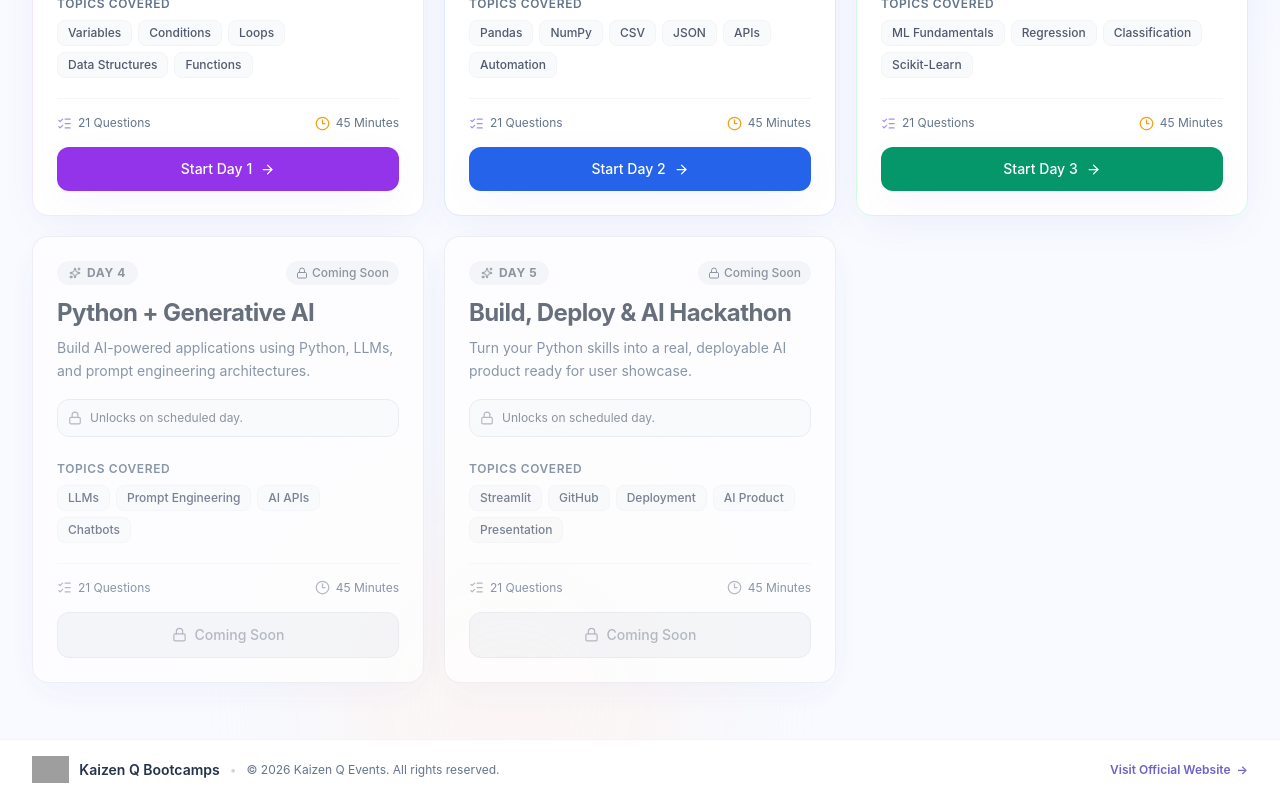
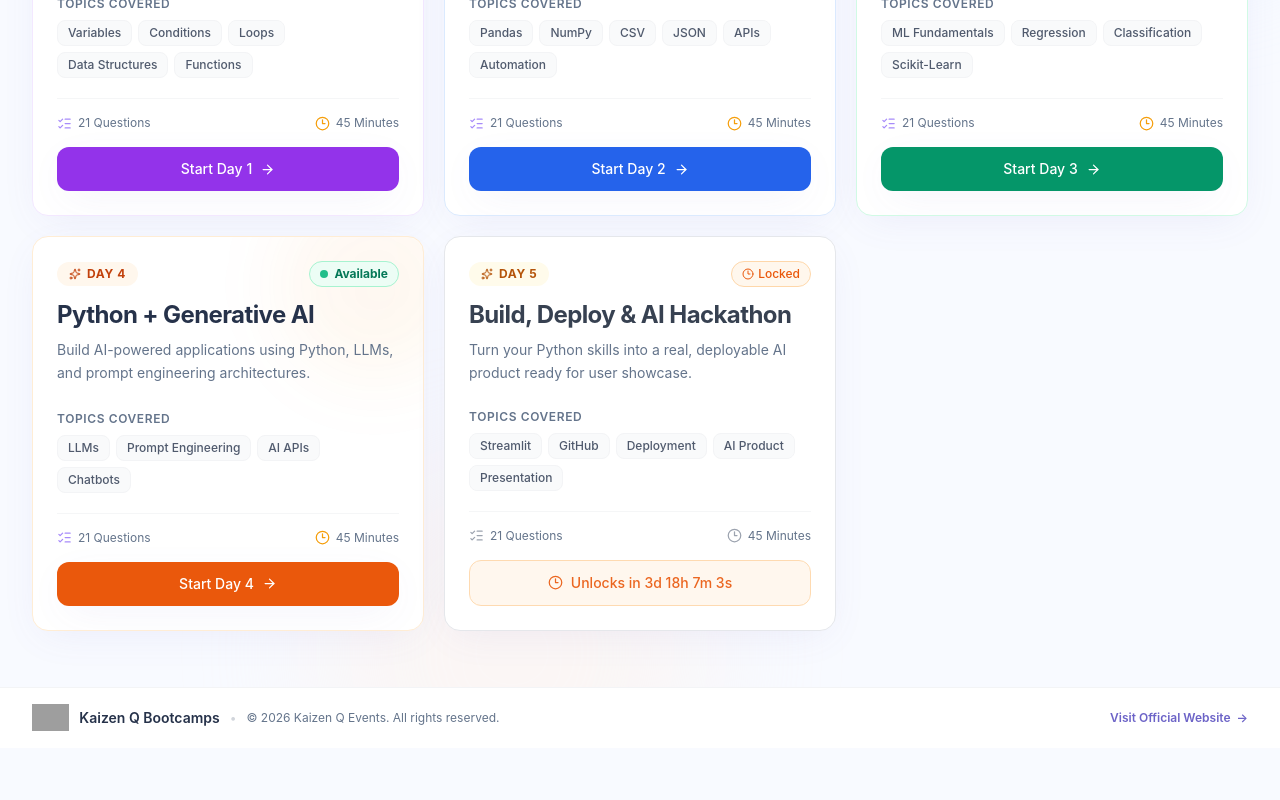
Before and after one commit to SHARABUMANOJKUMAR/kaizenqeeventstasks-Day-1, a React (Vite) app: page / in a window 1280 px wide. Shown: the part 1021-1821 px from the top of the page. After the commit the page ends 1769 px from the top, so only its background shows below. Built offline with nearby package versions, Linux system fonts and the light colour scheme; grey boxes are pictures that could not be loaded.

Commit message:
Configure Day 5 with countdown timer and Google Sheets backend

```diff
--- a/src/components/AssessmentPage.jsx
+++ b/src/components/AssessmentPage.jsx
@@ -213,6 +213,15 @@ const AssessmentPage = ({ studentData, onComplete }) => {
   };
 
   const submitAssessment = async () => {
+    // Enforce Day 5 Submission Time (Oct 2, 2026 at 17:35 IST)
+    if (dayConfig.id === 5) {
+      const submissionStartTime = new Date("2026-10-02T17:35:00+05:30").getTime();
+      if (new Date().getTime() < submissionStartTime) {
+        alert("Submissions for Day 5 are locked until October 2, 2026 at 5:35 PM. Your progress is saved locally. Please come back and click Submit after the scheduled time!");
+        return;
+      }
+    }
+
     setIsSubmitting(true);
 
     // Calculate objective score
--- a/src/components/DayCard.jsx
+++ b/src/components/DayCard.jsx
@@ -1,11 +1,48 @@
-import React from 'react';
+import React, { useState, useEffect } from 'react';
 import { motion } from 'framer-motion';
 import { ArrowRight, Clock3, ListChecks, CheckCircle2, Lock, Sparkles, AlertCircle } from 'lucide-react';
 
 const DayCard = ({ day, isCompleted, onSelect }) => {
+  const [timeLeft, setTimeLeft] = useState('');
+  const [isTimeLocked, setIsTimeLocked] = useState(false);
+
+  useEffect(() => {
+    if (!day.unlockTime) {
+      setIsTimeLocked(false);
+      return;
+    }
+
+    const target = new Date(day.unlockTime).getTime();
+
+    const update = () => {
+      const now = new Date().getTime();
+      const diff = target - now;
+      if (diff <= 0) {
+        setIsTimeLocked(false);
+        setTimeLeft('');
+        return;
+      }
+
+      setIsTimeLocked(true);
+      const d = Math.floor(diff / (1000 * 60 * 60 * 24));
+      const h = Math.floor((diff / (1000 * 60 * 60)) % 24);
+      const m = Math.floor((diff / 1000 / 60) % 60);
+      const s = Math.floor((diff / 1000) % 60);
+
+      let str = '';
+      if (d > 0) str += `${d}d `;
+      str += `${h}h ${m}m ${s}s`;
+      setTimeLeft(str);
+    };
+
+    update();
+    const interval = setInterval(update, 1000);
+    return () => clearInterval(interval);
+  }, [day.unlockTime]);
+
   const isClosed = day.status === 'closed';
-  const isLocked = day.status === 'locked' || day.status === 'coming_soon';
-  const isDisabled = isClosed || isLocked;
+  const isLockedStatus = day.status === 'locked' || day.status === 'coming_soon';
+  const isDisabled = isClosed || isLockedStatus || isTimeLocked;
 
   return (
     <motion.div
@@ -14,7 +51,7 @@ const DayCard = ({ day, isCompleted, onSelect }) => {
       transition={{ duration: 0.25, ease: "easeOut" }}
       className={`relative bg-surface rounded-2xl p-5 sm:p-6 shadow-soft border transition-all duration-300 flex flex-col justify-between overflow-hidden group h-full
         ${isClosed ? 'border-gray-200 opacity-85 bg-gray-50/40' : ''}
-        ${isLocked ? 'border-gray-200/80 opacity-75 bg-gray-50/30' : ''}
+        ${isLockedStatus ? 'border-gray-200/80 opacity-75 bg-gray-50/30' : ''}
         ${!isDisabled && isCompleted ? 'border-emerald-200 shadow-emerald-500/5' : ''}
         ${!isDisabled && !isCompleted ? `${day.theme.cardBorder} hover:shadow-soft-lg ${day.theme.hoverBorder}` : ''}
       `}
@@ -37,10 +74,15 @@ const DayCard = ({ day, isCompleted, onSelect }) => {
               <CheckCircle2 size={13} className="text-gray-500" />
               Submissions Closed
             </span>
-          ) : isLocked ? (
+          ) : isLockedStatus ? (
             <span className="inline-flex items-center gap-1 px-2.5 py-1 rounded-full text-xs font-medium bg-gray-100 text-gray-500">
               <Lock size={12} />
               Coming Soon
+            </span>
+          ) : isTimeLocked ? (
+            <span className="inline-flex items-center gap-1 px-2.5 py-1 rounded-full text-xs font-medium bg-orange-50 text-orange-600 border border-orange-200">
+              <Clock3 size={12} />
+              Locked
             </span>
           ) : isCompleted ? (
             <span className="inline-flex items-center gap-1 px-2.5 py-1 rounded-full text-xs font-semibold bg-emerald-50 text-emerald-700 border border-emerald-200">
@@ -75,7 +117,7 @@ const DayCard = ({ day, isCompleted, onSelect }) => {
           </div>
         )}
 
-        {isLocked && (
+        {isLockedStatus && (
           <div className="mb-4 p-2.5 rounded-xl bg-gray-50 border border-gray-200 text-xs text-gray-500 flex items-center gap-2">
             <Lock size={14} className="text-gray-400 shrink-0" />
             <span>Unlocks on scheduled day.</span>
@@ -119,11 +161,13 @@ const DayCard = ({ day, isCompleted, onSelect }) => {
           className={`w-full py-3 px-4 rounded-xl font-medium text-sm transition-all duration-200 flex items-center justify-center gap-2 shadow-xs
             ${isClosed
               ? 'bg-gray-100 text-gray-400 cursor-not-allowed border border-gray-200'
-              : isLocked
+              : isLockedStatus
                 ? 'bg-gray-100 text-gray-400 cursor-not-allowed border border-gray-200'
-                : isCompleted
-                  ? 'bg-emerald-600 hover:bg-emerald-700 text-white shadow-emerald-500/10'
-                  : `${day.theme.btnBg} text-white shadow-soft group-hover:shadow-soft-lg`
+                : isTimeLocked
+                  ? 'bg-orange-50 text-orange-600 cursor-not-allowed border border-orange-200 animate-pulse'
+                  : isCompleted
+                    ? 'bg-emerald-600 hover:bg-emerald-700 text-white shadow-emerald-500/10'
+                    : `${day.theme.btnBg} text-white shadow-soft group-hover:shadow-soft-lg`
             }
           `}
         >
@@ -132,10 +176,15 @@ const DayCard = ({ day, isCompleted, onSelect }) => {
               <CheckCircle2 size={15} />
               Day {day.dayNumber} Submissions Closed
             </>
-          ) : isLocked ? (
+          ) : isLockedStatus ? (
             <>
               <Lock size={15} />
               Coming Soon
+            </>
+          ) : isTimeLocked ? (
+            <>
+              <Clock3 size={15} />
+              Unlocks in {timeLeft}
             </>
           ) : isCompleted ? (
             <>
--- a/src/data/bootcampDays.js
+++ b/src/data/bootcampDays.js
@@ -95,26 +95,27 @@ export const bootcampDays = [
     shortTitle: "Generative AI",
     description: "Build AI-powered applications using Python, LLMs, and prompt engineering architectures.",
     topics: ["LLMs", "Prompt Engineering", "AI APIs", "Chatbots"],
-    status: "locked", // Completely locked
+    status: "available", // Unlocked & Connected
     durationMinutes: 45,
     totalQuestions: 21,
     mcqCount: 17,
     codingCount: 4,
     route: "/day/4",
-    accentColor: "peach",
+    sheetsUrl: "https://script.google.com/macros/s/AKfycbxJotWqL0JgG9arnpWuMZ1xpQWVbMr3l8FE9s0dPSF4q5GgjzMrTQchZSINopk4Q9wtdA/exec",
+    accentColor: "orange",
     theme: {
-      badgeBg: "bg-gray-100",
-      badgeText: "text-gray-500",
-      border: "border-gray-200",
-      borderActive: "border-gray-300",
-      hoverBorder: "hover:border-gray-200",
-      glowBg: "from-gray-500/5 to-slate-500/5",
-      btnBg: "bg-gray-100 text-gray-400 cursor-not-allowed border border-gray-200",
-      btnSecondary: "text-gray-400 bg-gray-50",
-      accentText: "text-gray-400",
-      cardBorder: "border-gray-200/80",
-      iconBg: "bg-gray-100 text-gray-400",
-      pillBg: "bg-gray-50 text-gray-500 border-gray-100"
+      badgeBg: "bg-orange-50",
+      badgeText: "text-orange-700",
+      border: "border-orange-200",
+      borderActive: "border-orange-500",
+      hoverBorder: "hover:border-orange-300",
+      glowBg: "from-orange-500/10 to-amber-500/10",
+      btnBg: "bg-orange-600 hover:bg-orange-700",
+      btnSecondary: "text-orange-700 bg-orange-50 hover:bg-orange-100",
+      accentText: "text-orange-600",
+      cardBorder: "border-orange-100",
+      iconBg: "bg-orange-100 text-orange-600",
+      pillBg: "bg-orange-50 text-orange-700 border-orange-200"
     }
   },
   {
@@ -124,26 +125,28 @@ export const bootcampDays = [
     shortTitle: "Build & Deploy",
     description: "Turn your Python skills into a real, deployable AI product ready for user showcase.",
     topics: ["Streamlit", "GitHub", "Deployment", "AI Product", "Presentation"],
-    status: "locked", // Completely locked
+    status: "available", // Unlocked & Connected
     durationMinutes: 45,
     totalQuestions: 21,
     mcqCount: 17,
     codingCount: 4,
     route: "/day/5",
+    sheetsUrl: "https://script.google.com/macros/s/AKfycbx4Wto_Nm_f0B6cfKLxgj0gOSsaTN1qjo9H1Lq9KhAjdmiy-TrE5V8kL3IzArHGnM6u/exec",
+    unlockTime: "2026-10-02T17:35:00+05:30",
     accentColor: "amber",
     theme: {
-      badgeBg: "bg-gray-100",
-      badgeText: "text-gray-500",
-      border: "border-gray-200",
-      borderActive: "border-gray-300",
-      hoverBorder: "hover:border-gray-200",
-      glowBg: "from-gray-500/5 to-slate-500/5",
-      btnBg: "bg-gray-100 text-gray-400 cursor-not-allowed border border-gray-200",
-      btnSecondary: "text-gray-400 bg-gray-50",
-      accentText: "text-gray-400",
-      cardBorder: "border-gray-200/80",
-      iconBg: "bg-gray-100 text-gray-400",
-      pillBg: "bg-gray-50 text-gray-500 border-gray-100"
+      badgeBg: "bg-amber-50",
+      badgeText: "text-amber-700",
+      border: "border-amber-200",
+      borderActive: "border-amber-500",
+      hoverBorder: "hover:border-amber-300",
+      glowBg: "from-amber-500/10 to-yellow-500/10",
+      btnBg: "bg-amber-600 hover:bg-amber-700",
+      btnSecondary: "text-amber-700 bg-amber-50 hover:bg-amber-100",
+      accentText: "text-amber-600",
+      cardBorder: "border-amber-100",
+      iconBg: "bg-amber-100 text-amber-600",
+      pillBg: "bg-amber-50 text-amber-700 border-amber-200"
     }
   }
 ];
```
Also changed, not shown: 2 other files (tests, documents, lock files or other folders).
